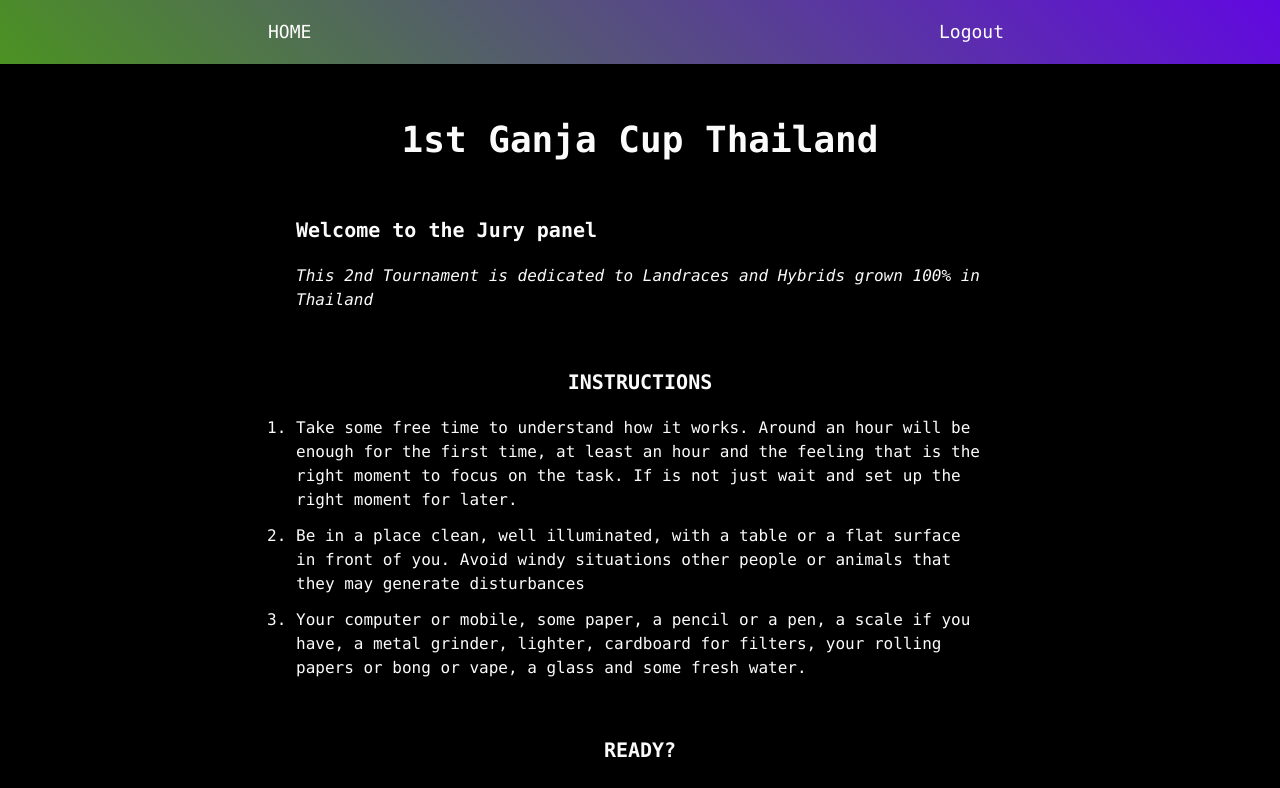
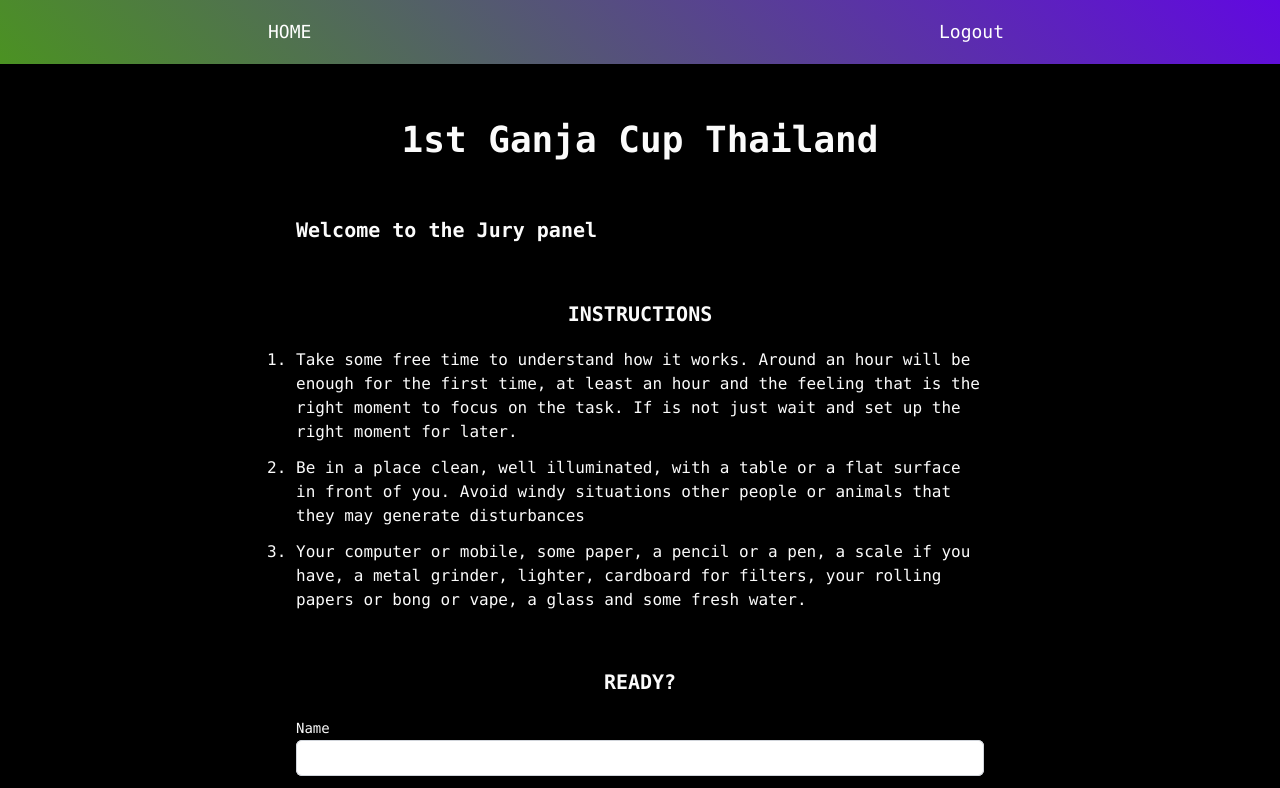
Before and after one commit to prempavee/voting-app, a Next.js app: page / in a window 1280 px wide. Shown: the top 788 px of the page. Built offline with nearby package versions, Linux system fonts and the light colour scheme; no server answers; sample sign-in values are in the browser's storage.

Commit message:
Update Introduction.js

```diff
--- a/src/components/Introduction.js
+++ b/src/components/Introduction.js
@@ -34,9 +34,6 @@ export default function Introduction ({ fetchData }) {
       <h4 className='text-xl font-bold my-5'>
         Welcome to the Jury panel
       </h4>
-      <p className='text-base italic my-5'>
-        This 2nd Tournament is dedicated to Landraces and Hybrids grown 100% in Thailand
-      </p>
 
       <div className='my-14'>
         <h4 className='text-xl my-5 font-bold text-center'>INSTRUCTIONS</h4>
```
